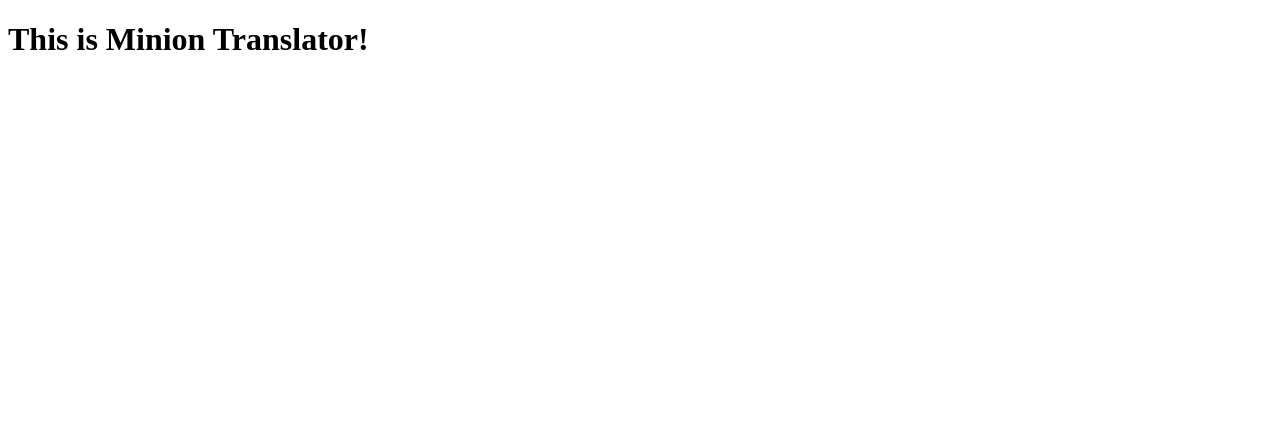
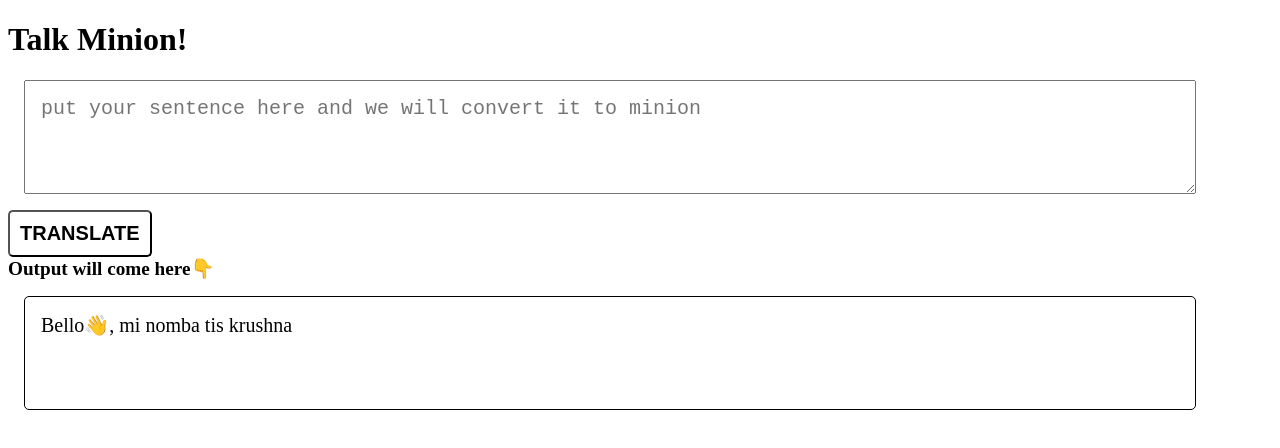
Before and after one commit to KrushnaDike/lesson-four-VanilaJs, a plain HTML site: page index.html in a window 1280 px wide. Drawn offline with Linux system fonts and the light colour scheme.

Commit message:
minion translator all done without css

```diff
--- a/index.html
+++ b/index.html
@@ -9,6 +9,20 @@
     <link rel="stylesheet" href="style.css">
 </head>
 <body>
-    <h1>This is Minion Translator!</h1>
+    <h1>Talk Minion!</h1>
+
+    <div class="container">
+
+        <textarea placeholder="put your sentence here and we will convert it to minion" id="text_input"></textarea>
+        <button class="translate_btn" type="submit">Translate</button>
+
+        <div style="font-size: larger; font-weight: bolder;">Output will come here👇</div>
+        <div class="output">
+            Bello👋, mi nomba tis krushna
+        </div>
+
+    </div>
+
+    <script src="index.js"></script>
 </body>
 </html>
--- /dev/null
+++ b/index.js
@@ -0,0 +1,78 @@
+const btnTranslate = document.querySelector(".translate_btn");
+const textInput = document.querySelector('#text_input');
+const outputArea = document.querySelector(".output");
+
+// const serverUrl = "https://lessonfourapi.tanaypratap.repl.co/translate/yoda.json";
+
+
+const serverUrl = "https://api.funtranslations.com/translate/minion.json";
+
+function getTranslationUrl(url, text) {
+    return url +"?text=" + text;
+}
+
+function errorHandler(error) {
+    console.log("Error Occured: ", error);
+    alert("something wrong with the server! try again after some time");
+}
+
+function clickHandler() {
+    console.log("Clicked!");
+    // console.log("Input: ",textInput.value);
+    // outputArea.innerText = textInput.value;
+
+    var inputText = textInput.value; //input
+
+    // calling server for procesing
+    fetch(getTranslationUrl(serverUrl, inputText))
+        .then(response => response.json())
+        .then(json => outputArea.innerText = json.contents.translated) //output
+        .catch(errorHandler);
+}
+
+btnTranslate.addEventListener("click", clickHandler);
+
+
+
+
+
+
+
+
+
+// console.log("Testing Mock Server");
+// const url = "https://lessonfourapi.tanaypratap.repl.co/translate/yoda.json";
+
+// by using callBack function
+// fetch(url)
+//     .then(response => response.json())
+//     .then(json => console.log(json));
+
+// fetch(url)
+//     .then(function responseHandler(response) {return response.json()})
+//     .then(function logJSON(json) {console.log(json)});
+
+
+
+
+
+
+
+// creating testing form below three text
+// function constructUrl(text) {
+//     return url + "?text=" + text;
+// }
+
+// function doFetch(url) {
+//     fetch(url)
+//         .then(response => response.json())
+//         .then(json => console.log(json));
+// }
+
+// const text1 = "I am iornman";
+// const text2 = "I am batman";
+// const text3 = "I am shaktiman";
+
+// doFetch(constructUrl(text1));
+// doFetch(constructUrl(text2));
+// doFetch(constructUrl(text3));
--- a/style.css
+++ b/style.css
@@ -0,0 +1,30 @@
+.translate_btn {
+    padding: 10px;
+    border-radius: 5px;
+    background-color: white;
+    color: white;
+    font-weight: bolder;
+    font-size: 20px;
+    color: black;
+    cursor: pointer;
+    text-transform: uppercase;
+}
+
+textarea {
+    width: 90%;
+    height: 10vh;
+    display: block;
+    margin: 1rem;
+    font-size: 20px;
+    padding: 1rem;
+}
+
+.output {
+    margin: 1rem;
+    height: 10vh;
+    width: 90%;
+    border: 1px solid black;
+    border-radius: 5px;
+    font-size: 20px;
+    padding: 1rem;
+}
```
